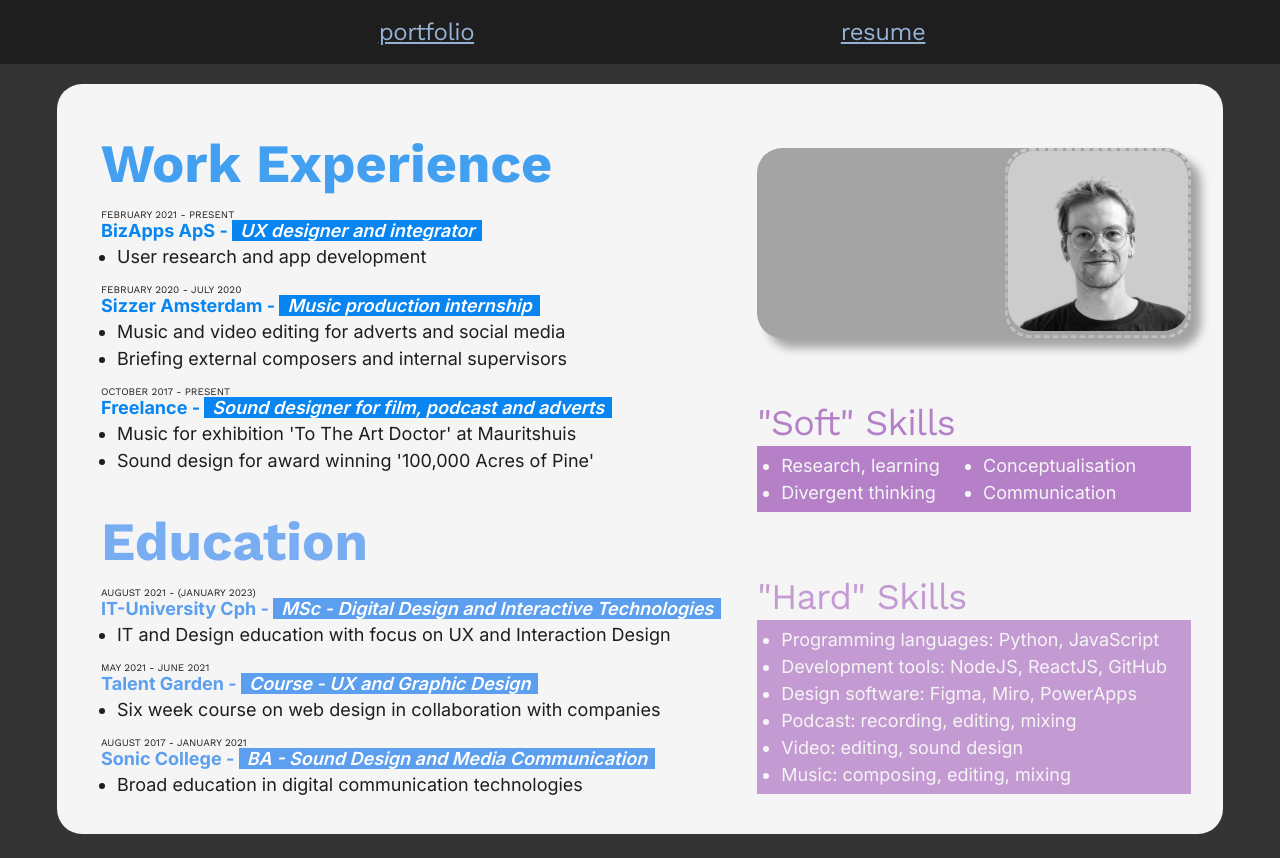
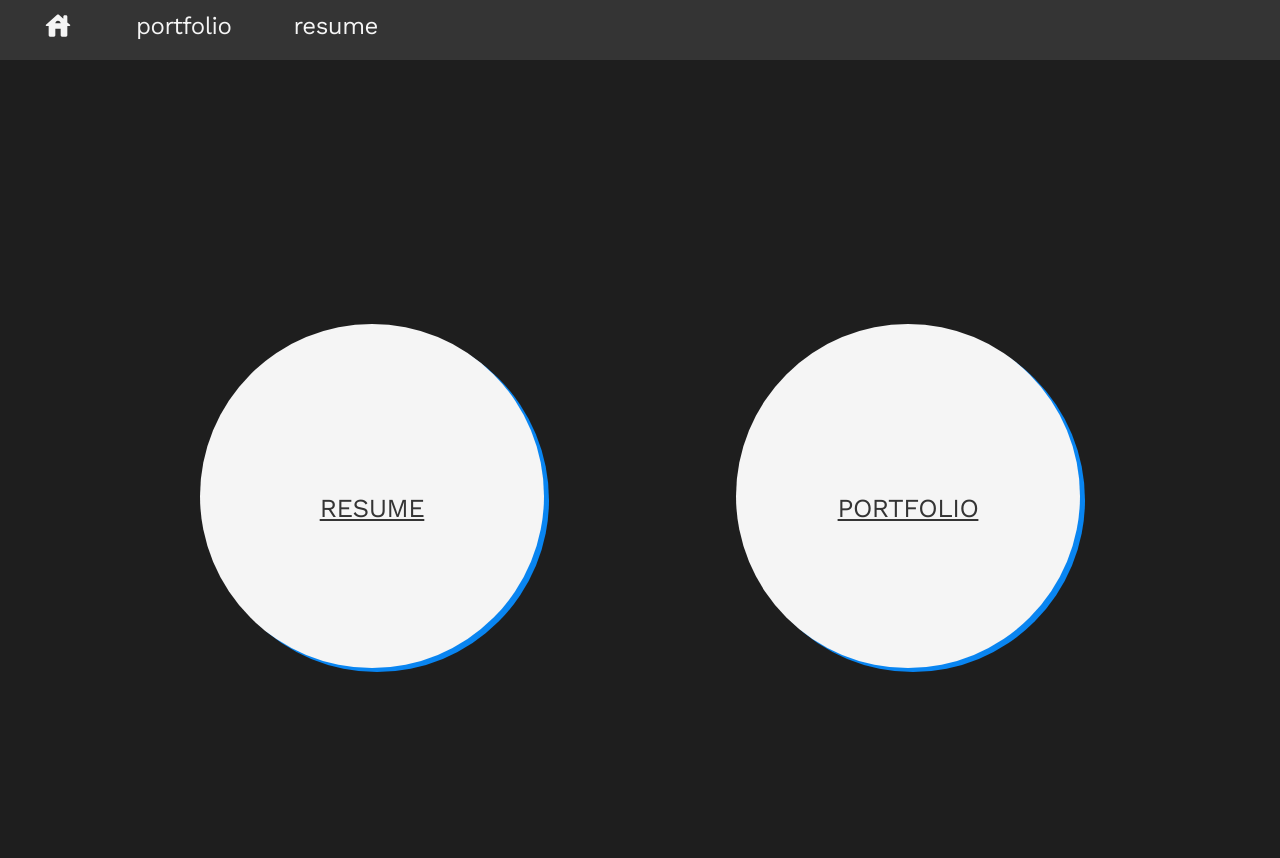
Before and after one commit to augustmon/portfolio, a React (Create React App) app: page / in a window 1280 px wide. After the commit the page ends 800 px from the top, so only its background shows below. Built offline with nearby package versions, Linux system fonts and the light colour scheme.

Commit message:
New feature: home page.
Cleanup: CSS for main flex

```diff
--- a/src/App.css
+++ b/src/App.css
@@ -8,15 +8,15 @@
 body {
   font-family: "Inter";
   background-color: var(--light);
-  background-color: var(--dark-80);
+  background-color: var(--dark-100);
 
-  width: 100vw;
-  height: 100%;
+  /* width: 100vw;
+  height: 100vh; */
   margin: 0;
 
-  display: flex;
+  /* display: flex;
   justify-content: center;
-  align-items: center;
+  align-items: center; */
 }
 
 p {
@@ -56,6 +56,8 @@
   --purple-80: #c49ad2;
 
   --light: #f5f5f5;
+
+  /* --dusty-blue: ; */
 }
 
 h1 {
--- a/src/App.js
+++ b/src/App.js
@@ -5,6 +5,7 @@
 import Resume from "./pages/Resume/Resume";
 import Portfolio from "./pages/Portfolio/Portfolio";
 import Navbar from "./components/Navbar/Navbar";
+import Home from "./pages/Home/Home";
 
 function App() {
   return (
@@ -13,7 +14,7 @@
         <Navbar />
         <main>
           <Routes>
-            <Route path="/" element={<Resume />} />
+            <Route path="/" element={<Home />} />
             <Route path="/resume" element={<Resume />} />
             <Route path="/portfolio" element={<Portfolio />} />
           </Routes>
--- /dev/null
+++ b/src/components/LargeLink/LargeLink.css
@@ -0,0 +1,30 @@
+.LargeLink {
+  display: flex;
+  justify-content: center;
+  align-items: center;
+
+  width: 248px;
+  height: 248px;
+  border-radius: 50%;
+  background-color: var(--light);
+  padding: 48px;
+  box-shadow: 5px 4px 0px var(--sky-blue-100);
+  color: var(--dark-80);
+}
+
+.LargeLink:hover {
+  color: var(--light);
+  background-color: var(--baby-blue-80);
+  box-shadow: 5px 4px 0px var(--baby-blue-100);
+  text-decoration: none;
+}
+
+.LargeLink:active {
+  background-color: var(--sky-blue-80);
+}
+
+@media (max-height: 550) {
+  .LargeLink {
+    width: 90vw;
+  }
+}
--- /dev/null
+++ b/src/components/LargeLink/LargeLink.js
@@ -0,0 +1,11 @@
+import React from "react";
+import { Link } from "react-router-dom";
+import "./LargeLink.css";
+
+export default function LargeLink(props) {
+  return (
+    <Link className="LargeLink" to={props.to}>
+      <h3>{props.children}</h3>
+    </Link>
+  );
+}
--- a/src/components/Navbar/Navbar.css
+++ b/src/components/Navbar/Navbar.css
@@ -1,22 +1,31 @@
 .Navbar {
   display: flex;
-  justify-content: space-evenly;
-  align-items: center;
-  background-color: var(--dark-100);
+  justify-content: flex-start;
+
+  background-color: var(--dark-80);
   width: 100vw;
   margin-top: 0;
   height: 40px;
-  padding: 12px;
+  padding: 10px 42px;
+  gap: 62px;
 }
 
 .Navbar > a {
+  font-family: "Work Sans";
+  font-weight: 500;
   font-size: 24px;
+  line-height: 32px;
+  color: var(--light);
+  text-decoration: none;
 }
+
+/* if this is selected:  */
+/* .nav-elements > a {
+} */
 
 .sticky {
   position: fixed;
   top: 0;
   left: 0;
   overflow: hidden;
-  /* width: 100vw; */
 }
--- a/src/components/Navbar/Navbar.js
+++ b/src/components/Navbar/Navbar.js
@@ -2,6 +2,7 @@
 // import "./../../App.css";
 import "./Navbar.css";
 import { Link, Router } from "react-router-dom";
+import homeLogo from "./../../icons/ic_round-house.svg";
 
 export default function Navbar() {
   const menuItems = ["portfolio", "resume"];
@@ -11,5 +12,13 @@
     </Link>
   ));
 
-  return <nav className="Navbar sticky">{itemsToDisplay}</nav>;
+  return (
+    <nav className="Navbar sticky">
+      <Link to="/">
+        <img src={homeLogo} alt="Home icon" />
+      </Link>
+      {itemsToDisplay}
+      <div className="nav-elements"></div>
+    </nav>
+  );
 }
--- /dev/null
+++ b/src/pages/Home/Home.css
@@ -0,0 +1,18 @@
+.Home {
+  /* width: 100%;
+  height: 100%; */
+  display: flex;
+  justify-content: center;
+  align-items: center;
+  gap: 15vw;
+  margin-top: 33vh;
+}
+
+@media (max-width: 840px) {
+  .Home {
+    flex-direction: column;
+    justify-content: center;
+    margin-top: 10vh;
+    gap: 8vh;
+  }
+}
--- /dev/null
+++ b/src/pages/Home/Home.js
@@ -0,0 +1,12 @@
+import React from "react";
+import LargeLink from "../../components/LargeLink/LargeLink";
+import "./Home.css";
+
+export default function Home() {
+  return (
+    <div className="Home">
+      <LargeLink to="/resume"> RESUME </LargeLink>
+      <LargeLink to="/portfolio"> PORTFOLIO </LargeLink>
+    </div>
+  );
+}
```
Also changed, not shown: src/icons/ic_round-house.png (added), src/icons/ic_round-house.svg (added).
